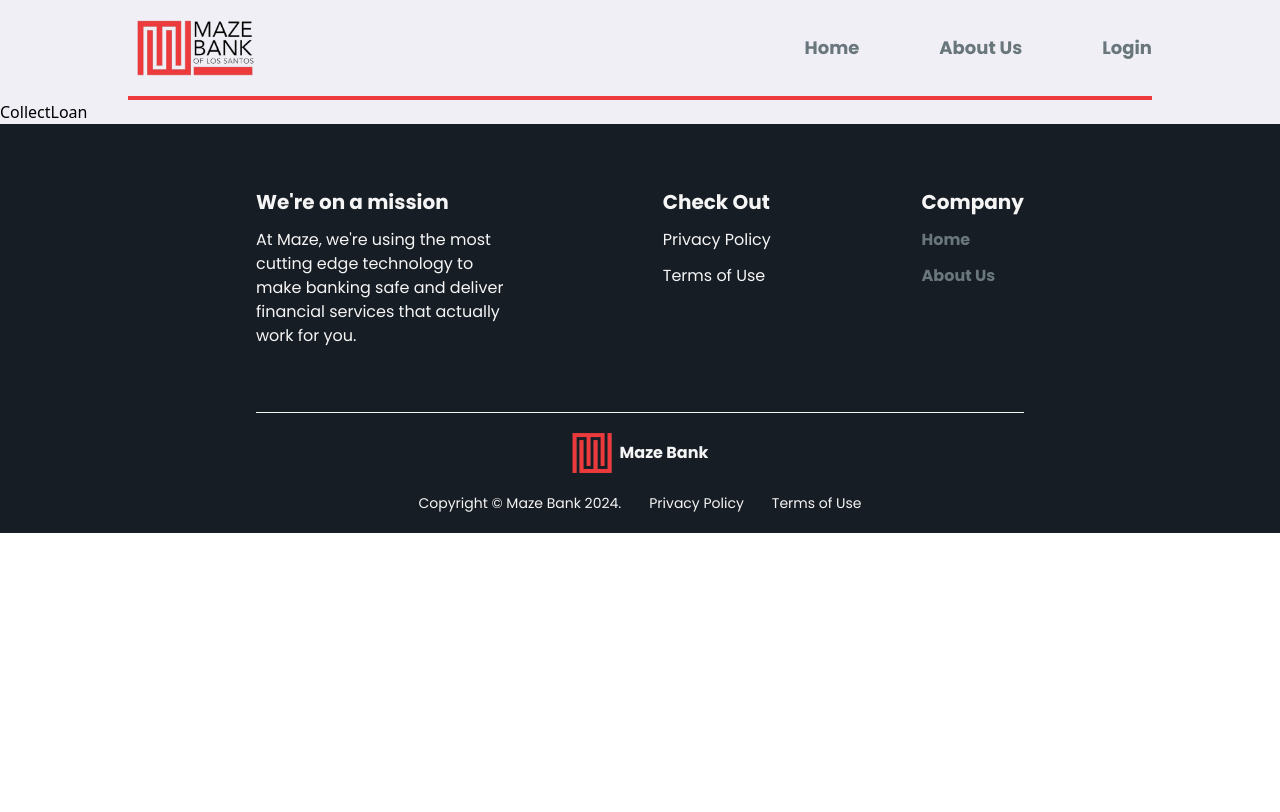
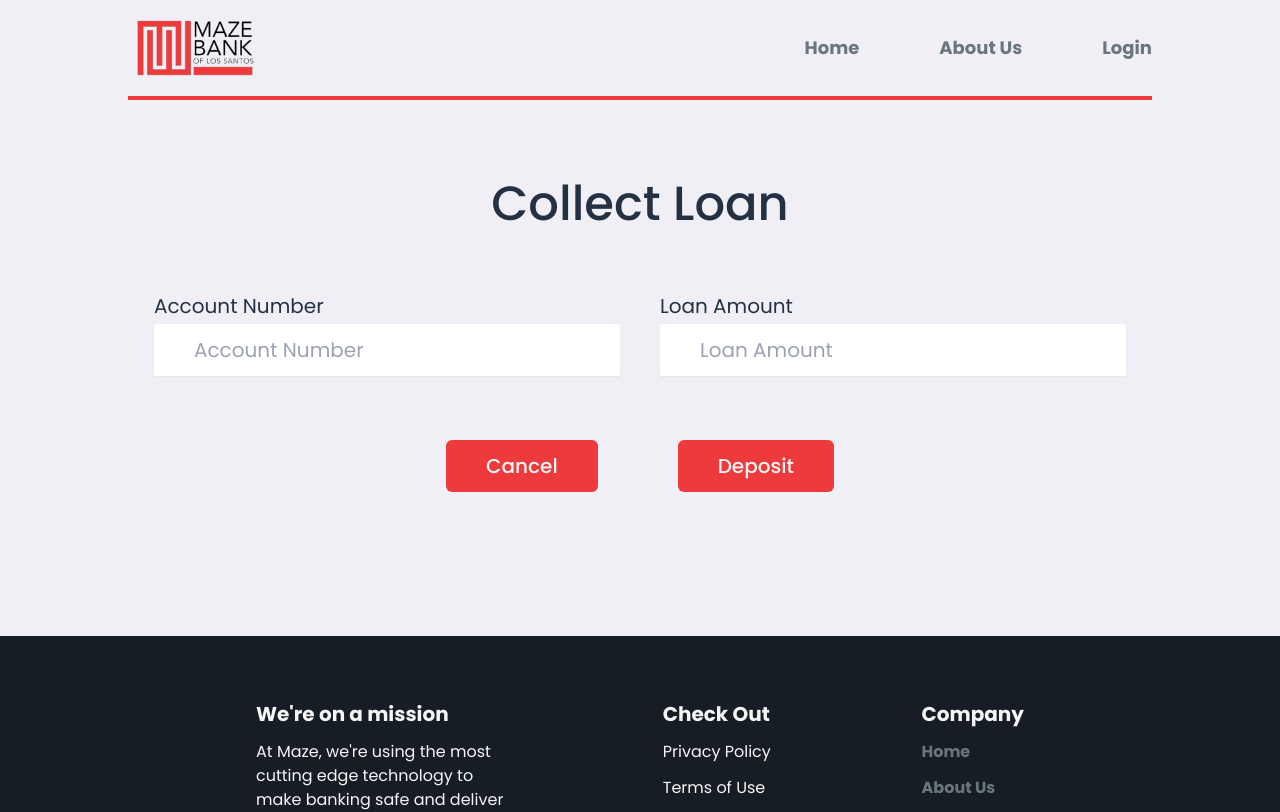
Before and after one commit to zain-009/Maze-Bank, a React (Vite) app in the folder client/mazebank/: page /collectloan in a window 1280 px wide. Shown: the top 812 px of the page. Built offline with nearby package versions, Linux system fonts and the light colour scheme.

Commit message:
Collect Loan Completed

```diff
--- a/client/mazebank/src/pages/admin/CollectLoan.jsx
+++ b/client/mazebank/src/pages/admin/CollectLoan.jsx
@@ -5,7 +5,171 @@ import { Bounce, ToastContainer, toast } from "react-toastify";
 import FunctionalButton from "../../components/Button/FunctionalButton/FunctionalButton";
 
 function CollectLoan() {
-  return <div>CollectLoan</div>;
+  const [accountNumber, setAccountNumber] = useState("");
+  const [loanAmount, setLoanAmount] = useState("");
+
+  const HandleCollectLoan = async () => {
+    if (accountNumber == "") {
+      toast.error("Enter an Account Number!", {
+        position: "bottom-center",
+        autoClose: 1000,
+        hideProgressBar: false,
+        closeOnClick: true,
+        pauseOnHover: false,
+        draggable: true,
+        theme: "light",
+        transition: Bounce,
+      });
+    } else if (accountNumber.length < 8 || !/^\d+$/.test(accountNumber)) {
+      toast.error("Invalid Account Number!", {
+        position: "bottom-center",
+        autoClose: 1000,
+        hideProgressBar: false,
+        closeOnClick: true,
+        pauseOnHover: false,
+        draggable: true,
+        theme: "light",
+        transition: Bounce,
+      });
+    } else if (!/^\d+$/.test(loanAmount)) {
+      toast.error("Invalid Loan Amount!", {
+        position: "bottom-center",
+        autoClose: 1000,
+        hideProgressBar: false,
+        closeOnClick: true,
+        pauseOnHover: false,
+        draggable: true,
+        theme: "light",
+        transition: Bounce,
+      });
+    } else {
+      try {
+        const response = await axios.get(
+          `http://localhost:5000/api/check-account-number/${accountNumber}`
+        );
+        if (response.data.exists) {
+          try {
+            const res = await axios.post(
+              `http://localhost:5000/api/collectloan`,
+              {
+                accountNumber: accountNumber,
+                loanAmount: loanAmount,
+              }
+            );
+            toast.success("Loan Collected!", {
+              position: "bottom-center",
+              autoClose: 1000,
+              hideProgressBar: false,
+              closeOnClick: true,
+              pauseOnHover: true,
+              draggable: true,
+              progress: undefined,
+              theme: "light",
+              transition: Bounce,
+            });
+            setLoanAmount("");
+            setAccountNumber("");
+            setTimeout(() => {
+              window.location.href = "/profile";
+            }, 1000);
+          } catch (e) {
+            console.log(e);
+            toast.error("Error Getting Account Details!", {
+              position: "bottom-center",
+              autoClose: 1000,
+              hideProgressBar: false,
+              closeOnClick: true,
+              pauseOnHover: true,
+              draggable: true,
+              progress: undefined,
+              theme: "light",
+              transition: Bounce,
+            });
+          }
+        } else {
+          toast.error("Account Does not Exist!", {
+            position: "bottom-center",
+            autoClose: 1000,
+            hideProgressBar: false,
+            closeOnClick: true,
+            pauseOnHover: false,
+            draggable: true,
+            theme: "light",
+            transition: Bounce,
+          });
+        }
+      } catch (error) {
+        console.error("Error checking account number existence!", error);
+      }
+    }
+  };
+  return (
+    <div className="mx-64 my-20 flex flex-col items-center gap-y-16">
+      <span className="text-black font-poppins text-5xl font-medium">
+        Collect Loan
+      </span>
+      <div className="flex gap-x-10">
+        <div className="flex flex-col text-xl font-poppins">
+          <label className="text-black mb-1" htmlFor="accountNumber">
+            Account Number
+          </label>
+          <input
+            type="text"
+            name=""
+            id="accountNumber"
+            value={accountNumber}
+            maxLength={8}
+            className="py-3 px-10 rounded-sm shadow-sm"
+            placeholder="Account Number"
+            onChange={(e) => {
+              e.preventDefault(), setAccountNumber(e.target.value);
+            }}
+          />
+        </div>
+        <div className="flex flex-col text-xl font-poppins">
+          <label className="text-black mb-1" htmlFor="loanAmount">
+            Loan Amount
+          </label>
+          <input
+            type="text"
+            name=""
+            id="loanAmount"
+            value={loanAmount}
+            maxLength={7}
+            className="py-3 px-10 rounded-sm shadow-sm"
+            placeholder="Loan Amount"
+            onChange={(e) => {
+              e.preventDefault(), setLoanAmount(e.target.value);
+            }}
+          />
+        </div>
+      </div>
+      <div className="flex gap-x-20">
+        <NavLink to={"/profile"}>
+          <button
+            type="button"
+            className="bg-red outline-none text-white text-xl font-medium py-3 px-10 hover:bg-darkred font-poppins rounded-md"
+          >
+            Cancel
+          </button>
+        </NavLink>
+        <FunctionalButton label={"Deposit"} onClick={HandleCollectLoan} />
+      </div>
+      <ToastContainer
+        position="bottom-center"
+        autoClose={1000}
+        hideProgressBar={false}
+        newestOnTop={false}
+        closeOnClick
+        rtl={false}
+        pauseOnFocusLoss
+        draggable
+        pauseOnHover={false}
+        theme="light"
+        transition={Bounce}
+      />
+    </div>
+  );
 }
 
 export default CollectLoan;
--- a/client/mazebank/src/pages/admin/GrantLoan.jsx
+++ b/client/mazebank/src/pages/admin/GrantLoan.jsx
@@ -49,10 +49,13 @@ function GrantLoan() {
         );
         if (response.data.exists) {
           try {
-            const res = await axios.post(`http://localhost:5000/api/loan`, {
-              accountNumber: accountNumber,
-              loanAmount: loanAmount,
-            });
+            const res = await axios.post(
+              `http://localhost:5000/api/grantloan`,
+              {
+                accountNumber: accountNumber,
+                loanAmount: loanAmount,
+              }
+            );
             toast.success("Loan Granted!", {
               position: "bottom-center",
               autoClose: 1000,
```
Also changed, not shown: 1 other file (tests, documents, lock files or other folders).
